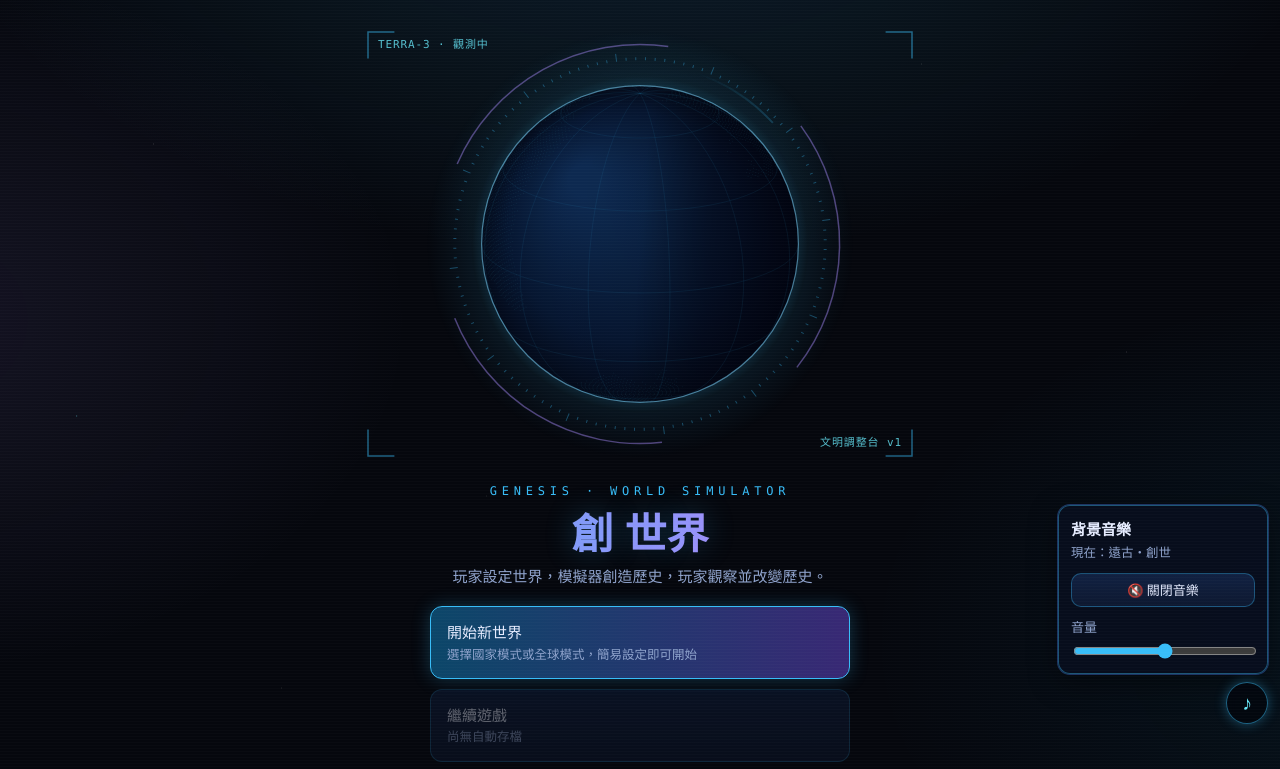
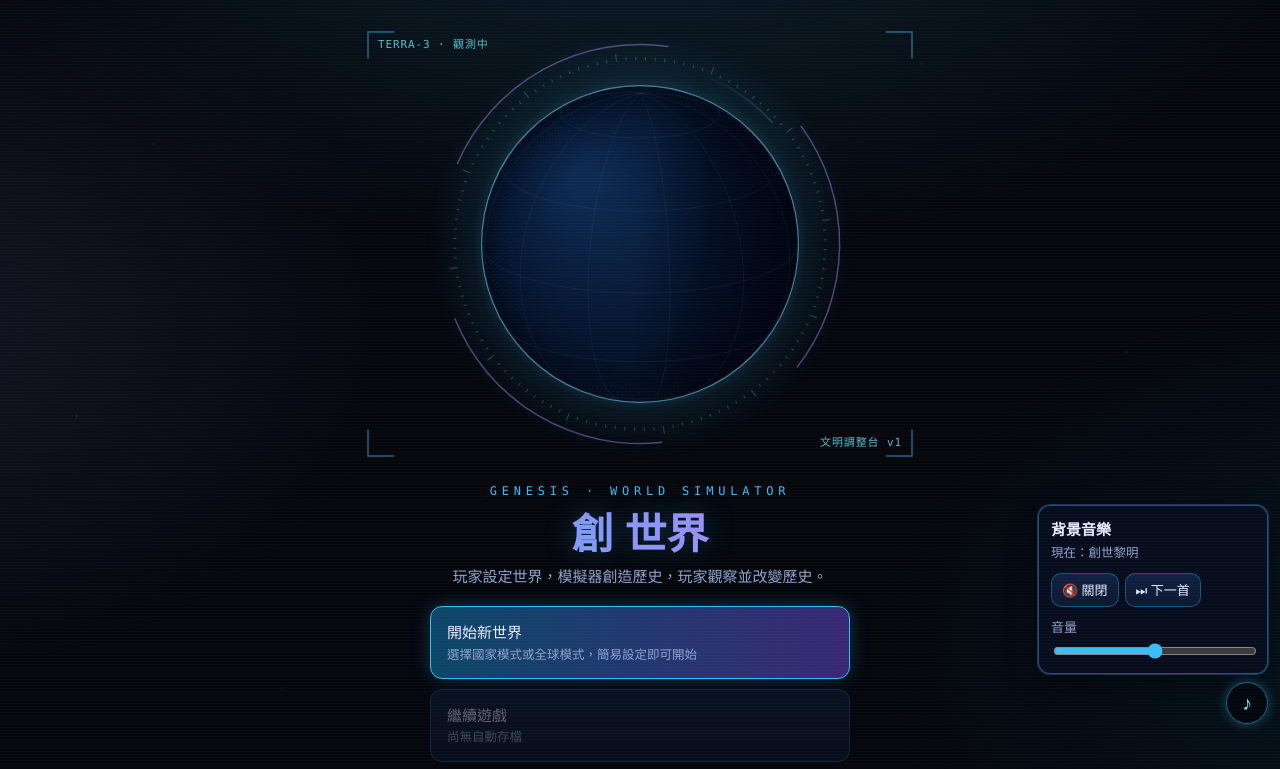
Before and after one commit to omgfym-gg/new-world, a plain HTML site: page index.html in a window 1280 px wide. Both pictures are taken after a click on the button "背景音樂設定（播放中）". Shown: the top 769 px of the page. Drawn offline with Linux system fonts and the light colour scheme; animation ran at ten frames a second.

Commit message:
背景音樂不再單調：平時 5 首、戰場 3 首輪流播放
- 新作 6 首有段落起伏（前奏、主歌、副歌、橋段、尾聲）的原創曲，風格各不同：
  創世黎明、大河文明、帝國榮光、古老星夜；戰場：兩軍交鋒、最後防線（ACE-Step 1.5，MIT）
- ui/music.js：每種氣氛一組曲子，快播完時淡入下一首；面板加「下一首」按鈕
- 原本兩首保留在輪播裡

Co-Authored-By: Claude Opus 5.5 <noreply@anthropic.com>

```diff
--- a/styles.css
+++ b/styles.css
@@ -354,7 +354,7 @@ body::after {
 /* ---- 背景音樂按鈕（ui/music.js） ---- */
 .music-btn { position: fixed; right: 12px; bottom: calc(76px + env(safe-area-inset-bottom, 0px)); z-index: 25; width: 42px; height: 42px; border-radius: 50%; border: 1px solid rgba(56, 189, 248, .5); background: rgba(3, 6, 14, .85); color: var(--cyan); font-size: 20px; line-height: 1; cursor: pointer; box-shadow: var(--glow); backdrop-filter: blur(6px); }
 .music-btn.off { color: var(--dim); border-color: var(--line); box-shadow: none; text-decoration: line-through; }
-.music-panel { position: fixed; right: 12px; bottom: calc(126px + env(safe-area-inset-bottom, 0px)); z-index: 25; width: 210px; max-width: calc(100vw - 24px); padding: 12px; border-radius: 12px; background: rgba(8, 14, 30, .96); border: 1px solid rgba(56, 189, 248, .4); box-shadow: var(--shadow); display: grid; gap: 10px; }
+.music-panel { position: fixed; right: 12px; bottom: calc(126px + env(safe-area-inset-bottom, 0px)); z-index: 25; width: 230px; max-width: calc(100vw - 24px); padding: 12px; border-radius: 12px; background: rgba(8, 14, 30, .96); border: 1px solid rgba(56, 189, 248, .4); box-shadow: var(--shadow); display: grid; gap: 10px; }
 .music-panel[hidden] { display: none; }
 .music-title { font-weight: 600; }
 .music-title small { display: block; color: var(--muted); font-weight: 400; margin-top: 2px; }
--- a/ui/music.js
+++ b/ui/music.js
@@ -1,44 +1,74 @@
 // 背景音樂（只播放聲音，不讀寫任何模擬數值）
 // 曲目為原創配樂：用本機的 ACE-Step 1.5（MIT 授權的 AI 作曲模型）生成，見 audio/README.md。
+// 每種氣氛有好幾首曲子，播完自動淡入下一首，輪流播放。
 // 瀏覽器規定要玩家先點一下畫面才能出聲，所以第一次點擊時才開始播放。
 (function () {
   'use strict';
-  const TRACKS = { calm: 'audio/calm.mp3', war: 'audio/war.mp3' };
-  const LABEL = { calm: '遠古・創世', war: '戰場' };
-  const FADE_MS = 1800;
+  const LISTS = {
+    calm: [
+      ['audio/calm-dawn.mp3', '創世黎明'],
+      ['audio/calm-river.mp3', '大河文明'],
+      ['audio/calm-empire.mp3', '帝國榮光'],
+      ['audio/calm-night.mp3', '古老星夜'],
+      ['audio/calm.mp3', '遠古・創世']
+    ],
+    war: [
+      ['audio/war-clash.mp3', '兩軍交鋒'],
+      ['audio/war-stand.mp3', '最後防線'],
+      ['audio/war.mp3', '戰場']
+    ]
+  };
+  const FADE_MS = 2500;
   const KEY = 'ws-music';
 
   let prefs = { on: true, vol: 0.5 };
   try { Object.assign(prefs, JSON.parse(localStorage.getItem(KEY) || '{}')); } catch (e) { /* 無痕模式等情況：用預設值 */ }
   const save = () => { try { localStorage.setItem(KEY, JSON.stringify(prefs)); } catch (e) { /* 忽略 */ } };
 
-  const players = {};
+  const audios = {};          // 檔名 → Audio
+  const idx = { calm: 0, war: 0 };
   let mood = 'calm', unlocked = false, fadeTimer = null;
-  function player(k) {
-    if (!players[k]) {
-      const a = new Audio(TRACKS[k]);
-      a.loop = true; a.preload = 'auto'; a.volume = 0;
-      players[k] = a;
+
+  const curSrc = () => LISTS[mood][idx[mood]][0];
+  function audio(src) {
+    if (!audios[src]) {
+      const a = new Audio(src);
+      a.preload = 'auto'; a.volume = 0;
+      // 快播完時換下一首（同一氣氛才換）
+      a.addEventListener('timeupdate', () => {
+        if (src !== curSrc() || !a.duration) return;
+        if (a.duration - a.currentTime < FADE_MS / 1000 + 0.3) next();
+      });
+      a.addEventListener('ended', () => { if (src === curSrc()) next(); });
+      audios[src] = a;
     }
-    return players[k];
+    return audios[src];
+  }
+  function next() {
+    const list = LISTS[mood];
+    idx[mood] = (idx[mood] + 1) % list.length;
+    const a = audio(curSrc());
+    a.currentTime = 0;
+    paint(); sync();
   }
 
-  // 依「開／關、音量、目前氣氛」把各曲目音量慢慢調到目標（淡入淡出）
+  // 依「開／關、音量、目前曲目」把每首的音量慢慢調到目標（淡入淡出）
   function sync() {
     if (!unlocked) return;
     clearInterval(fadeTimer);
-    const target = (k) => (prefs.on && k === mood ? prefs.vol : 0);
-    const cur = player(mood);
+    const want = curSrc();
+    const target = (src) => (prefs.on && src === want ? prefs.vol : 0);
+    const cur = audio(want);
     if (prefs.on && cur.paused) cur.play().catch(() => {});
     const t0 = performance.now();
     const from = {};
-    for (const k of Object.keys(players)) from[k] = players[k].volume;
+    for (const s of Object.keys(audios)) from[s] = audios[s].volume;
     fadeTimer = setInterval(() => {
       const p = Math.min(1, (performance.now() - t0) / FADE_MS);
-      for (const k of Object.keys(players)) {
-        const a = players[k];
-        a.volume = Math.max(0, Math.min(1, from[k] + (target(k) - from[k]) * p));
-        if (p === 1 && target(k) === 0 && !a.paused) a.pause();
+      for (const s of Object.keys(audios)) {
+        const a = audios[s];
+        a.volume = Math.max(0, Math.min(1, from[s] + (target(s) - from[s]) * p));
+        if (p === 1 && target(s) === 0 && !a.paused) a.pause();
       }
       if (p === 1) clearInterval(fadeTimer);
     }, 50);
@@ -48,35 +78,42 @@
   const btn = document.createElement('button');
   btn.className = 'music-btn';
   btn.type = 'button';
+  btn.textContent = '♪';
   const panel = document.createElement('div');
   panel.className = 'music-panel';
   panel.hidden = true;
   panel.innerHTML = `
     <div class="music-title">背景音樂 <small></small></div>
-    <button type="button" class="btn small music-toggle"></button>
+    <div class="row" style="gap:6px;flex-wrap:nowrap">
+      <button type="button" class="btn small music-toggle"></button>
+      <button type="button" class="btn small music-next" aria-label="下一首">⏭ 下一首</button>
+    </div>
     <label class="music-vol">音量<input type="range" min="0" max="100" step="5" aria-label="音樂音量"></label>`;
   const toggle = panel.querySelector('.music-toggle');
+  const skip = panel.querySelector('.music-next');
   const slider = panel.querySelector('input');
   const now = panel.querySelector('small');
 
   function paint() {
-    btn.textContent = '♪';
-    btn.classList.toggle('off', !(prefs.on && prefs.vol > 0));
+    const on = prefs.on && prefs.vol > 0;
+    btn.classList.toggle('off', !on);
     btn.setAttribute('aria-label', prefs.on ? '背景音樂設定（播放中）' : '背景音樂設定（已關閉）');
-    toggle.textContent = prefs.on ? '🔇 關閉音樂' : '🔊 開啟音樂';
+    toggle.textContent = prefs.on ? '🔇 關閉' : '🔊 開啟';
+    skip.disabled = !prefs.on;
     slider.value = Math.round(prefs.vol * 100);
-    now.textContent = prefs.on ? '現在：' + LABEL[mood] : '';
+    now.textContent = prefs.on ? '現在：' + LISTS[mood][idx[mood]][1] : '';
   }
 
   btn.addEventListener('click', (ev) => { ev.stopPropagation(); panel.hidden = !panel.hidden; });
   toggle.addEventListener('click', (ev) => { ev.stopPropagation(); prefs.on = !prefs.on; save(); paint(); sync(); });
+  skip.addEventListener('click', (ev) => { ev.stopPropagation(); if (prefs.on) next(); });
   slider.addEventListener('input', () => {
     prefs.vol = slider.value / 100;
     if (prefs.vol > 0) prefs.on = true;
     save(); paint();
     if (!unlocked) return;
     clearInterval(fadeTimer);
-    const a = player(mood);
+    const a = audio(curSrc());
     a.volume = prefs.on ? prefs.vol : 0;
     if (prefs.on && a.paused) a.play().catch(() => {});
   });
@@ -97,7 +134,7 @@
   // 切到背景分頁時暫停，回來再接著播
   document.addEventListener('visibilitychange', () => {
     if (!unlocked) return;
-    if (document.hidden) { clearInterval(fadeTimer); Object.values(players).forEach((a) => a.pause()); }
+    if (document.hidden) { clearInterval(fadeTimer); Object.values(audios).forEach((a) => a.pause()); }
     else sync();
   });
 
@@ -107,9 +144,10 @@
   window.WS = window.WS || {};
   window.WS.Music = {
     // 介面依畫面切換氣氛：'calm'（平時）或 'war'（看戰場畫面時）
-    setMood(m) { if (!TRACKS[m] || m === mood) return; mood = m; paint(); sync(); },
+    setMood(m) { if (!LISTS[m] || m === mood) return; mood = m; paint(); sync(); },
     get mood() { return mood; },
+    next,
     // 除錯用：目前各曲目的播放狀態
-    status() { return Object.keys(players).map((k) => ({ k, playing: !players[k].paused, vol: +players[k].volume.toFixed(2), t: +players[k].currentTime.toFixed(1) })); }
+    status() { return Object.keys(audios).map((s) => ({ s, playing: !audios[s].paused, vol: +audios[s].volume.toFixed(2), t: +audios[s].currentTime.toFixed(1) })); }
   };
 })();
```
Also changed, not shown: 7 other files.
